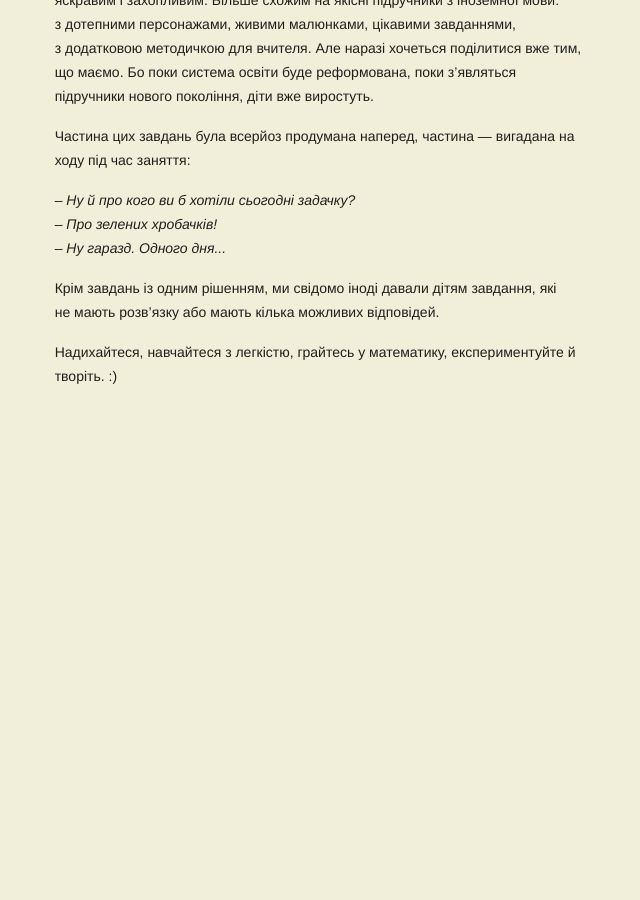
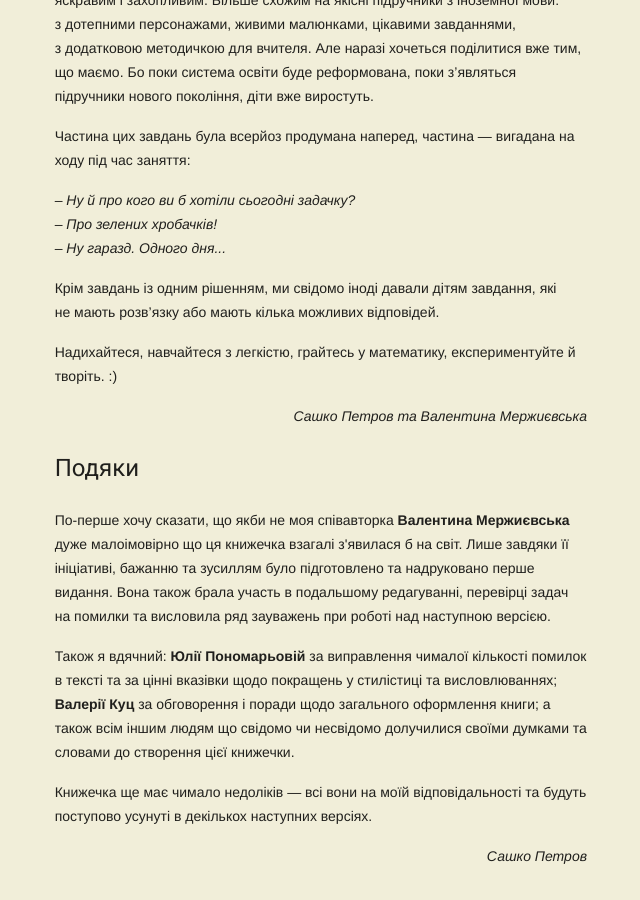
Before and after one commit to alexandervpetrov/book.4x40, a Jekyll site: the page built from index.html, in a window 1280 px wide and 900 px high, scrolled down 830 px. Shown: the whole window, without its empty margins (515-1155 px from the left). Built offline with Jekyll 4.4.1, drawn with Linux system fonts in a browser that asks for light colours; nearby versions of some CDN libraries; before the commit the page ends 1250 px from its top, so only the background shows below that.

Commit message:
Acknowledgments added

```diff
--- a/index.html
+++ b/index.html
@@ -81,5 +81,28 @@ layout: main
     <p>
       Надихайтеся, навчайтеся з&nbsp;легкістю, грайтесь у&nbsp;математику,
       експериментуйте й творіть. :)
+    <p style="text-align: right; font-style: italic;">
+      Сашко Петров та Валентина Мержиєвська
+    <h2 class="mdl-typography--headline">Подяки</h2>
+    <p>
+      По-перше хочу сказати, що якби не моя співавторка <strong>Валентина Мержиєвська</strong>
+      дуже малоімовірно що ця книжечка взагалі з'явилася&nbsp;б на світ.
+      Лише завдяки її ініціативі, бажанню та зусиллям було підготовлено
+      та надруковано перше видання.
+      Вона також брала участь в&nbsp;подальшому редагуванні,
+      перевірці задач на помилки та висловила ряд зауважень при роботі над
+      наступною версією.
+    <p>
+      Також я вдячний: <strong>Юлії Пономарьовій</strong> за виправлення чималої
+      кількості помилок в&nbsp;тексті та за цінні вказівки щодо покращень у&nbsp;стилістиці
+      та висловлюваннях;
+      <strong>Валерії Куц</strong> за обговорення і поради щодо загального
+      оформлення книги; а також всім іншим людям що свідомо чи несвідомо
+      долучилися своїми думками та словами до створення цієї книжечки.
+    <p>
+      Книжечка ще має чимало недоліків&nbsp;&mdash; всі вони на моїй
+      відповідальності та будуть поступово усунуті в&nbsp;декількох наступних версіях.
+    <p style="text-align: right; font-style: italic;">
+      Сашко Петров
   </div>
 </div>
```
